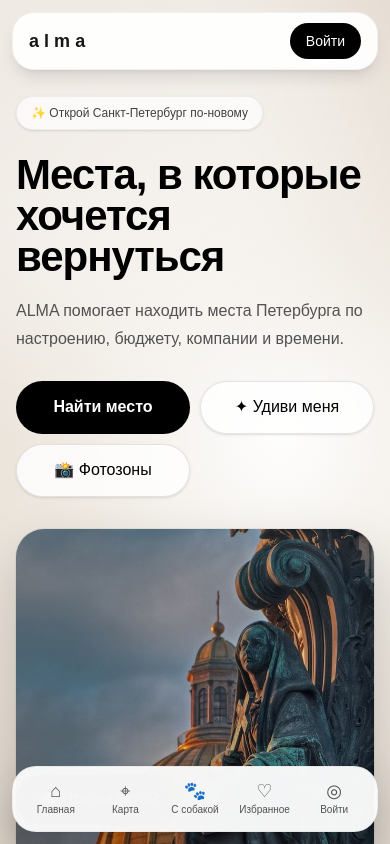
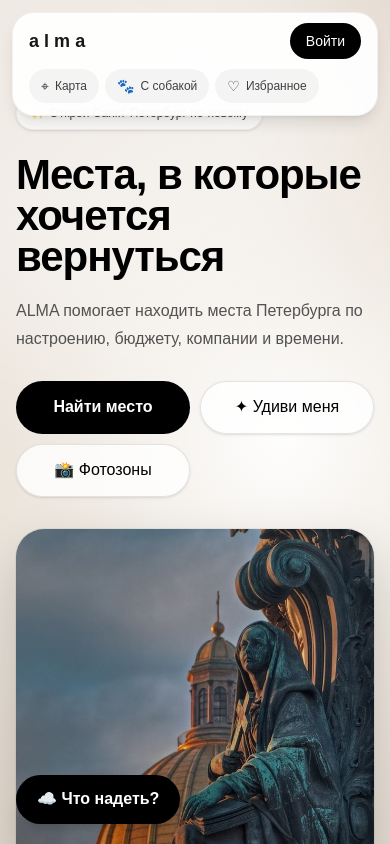
Before and after one commit to olgakastanova48386-dotcom/alma, a Next.js app: page / in a window 390 px wide. Shown: the top 844 px of the page. Built offline with nearby package versions, Linux system fonts and the light colour scheme; no server answers.

Commit message:
rework mobile navigation into top header

```diff
--- a/components/Header.tsx
+++ b/components/Header.tsx
@@ -1,11 +1,25 @@
 "use client";
 
 import Link from "next/link";
+import { usePathname } from "next/navigation";
 import { useEffect, useState } from "react";
 
 type User = { id: string; name: string; phone: string };
 
+const mobileNavItems = [
+  { href: "/", label: "Главная", icon: "⌂" },
+  { href: "/map", label: "Карта", icon: "⌖" },
+  { href: "/dog-friendly", label: "С собакой", icon: "🐾" },
+  { href: "/favorites", label: "Избранное", icon: "♡" },
+];
+
+function isCurrentRoute(pathname: string, href: string) {
+  if (href === "/") return pathname === "/";
+  return pathname === href || pathname.startsWith(`${href}/`);
+}
+
 export default function Header() {
+  const pathname = usePathname();
   const [user, setUser] = useState<User | null>(null);
   const [authLoaded, setAuthLoaded] = useState(false);
 
@@ -36,11 +50,13 @@ export default function Header() {
     </Link>
   );
 
+  const mobileVisibleItems = mobileNavItems.filter((item) => !isCurrentRoute(pathname, item.href));
+
   return (
-    <>
-      <header className="fixed top-0 left-0 w-full z-[9999]">
-        <div className="max-w-7xl mx-auto mt-3 sm:mt-4 px-3 sm:px-6">
-          <div className="flex items-center justify-between rounded-[22px] sm:rounded-full bg-white/92 backdrop-blur-xl border border-black/5 shadow-lg px-4 sm:px-8 py-2.5 sm:py-3">
+    <header className="fixed top-0 left-0 w-full z-[9999]">
+      <div className="max-w-7xl mx-auto mt-3 sm:mt-4 px-3 sm:px-6">
+        <div className="rounded-[22px] sm:rounded-full bg-white/92 backdrop-blur-xl border border-black/5 shadow-lg px-4 sm:px-8 py-2.5 sm:py-3">
+          <div className="flex items-center justify-between">
             <Link href="/" className="text-lg sm:text-2xl font-bold tracking-[0.28em]">alma</Link>
 
             <nav className="hidden md:flex items-center gap-5 lg:gap-7 text-sm md:text-base text-gray-600">
@@ -53,18 +69,21 @@ export default function Header() {
 
             {accountControl}
           </div>
+
+          <nav className="md:hidden mt-2.5 flex items-center gap-1.5 overflow-x-auto pb-0.5 [-ms-overflow-style:none] [scrollbar-width:none] [&::-webkit-scrollbar]:hidden">
+            {mobileVisibleItems.map((item) => (
+              <Link
+                key={item.href}
+                href={item.href}
+                className="flex shrink-0 items-center gap-1.5 rounded-full bg-black/[.04] px-3 py-2 text-[12px] font-medium text-neutral-700 active:bg-black/[.08]"
+              >
+                <span className="text-sm leading-none">{item.icon}</span>
+                <span>{item.label}</span>
+              </Link>
+            ))}
+          </nav>
         </div>
-      </header>
-
-      <nav className="md:hidden fixed bottom-3 left-3 right-3 z-[9999] rounded-[24px] bg-white/95 backdrop-blur-xl border border-black/5 shadow-[0_16px_45px_rgba(0,0,0,.16)] px-2 py-2 safe-area-mobile-nav">
-        <div className="grid grid-cols-5 items-center">
-          <Link href="/" className="flex min-h-12 flex-col items-center justify-center gap-0.5 rounded-[18px] text-[10px] font-medium text-neutral-600 active:bg-neutral-100"><span className="text-lg leading-none">⌂</span><span>Главная</span></Link>
-          <Link href="/map" className="flex min-h-12 flex-col items-center justify-center gap-0.5 rounded-[18px] text-[10px] font-medium text-neutral-600 active:bg-neutral-100"><span className="text-lg leading-none">⌖</span><span>Карта</span></Link>
-          <Link href="/dog-friendly" className="flex min-h-12 flex-col items-center justify-center gap-0.5 rounded-[18px] text-[10px] font-medium text-neutral-600 active:bg-neutral-100"><span className="text-lg leading-none">🐾</span><span>С собакой</span></Link>
-          <Link href="/favorites" className="flex min-h-12 flex-col items-center justify-center gap-0.5 rounded-[18px] text-[10px] font-medium text-neutral-600 active:bg-neutral-100"><span className="text-lg leading-none">♡</span><span>Избранное</span></Link>
-          <Link href={user ? "/profile" : "/login"} className="flex min-h-12 flex-col items-center justify-center gap-0.5 rounded-[18px] text-[10px] font-medium text-neutral-600 active:bg-neutral-100"><span className="text-lg leading-none">◎</span><span>{user ? "Профиль" : "Войти"}</span></Link>
-        </div>
-      </nav>
-    </>
+      </div>
+    </header>
   );
 }
```
